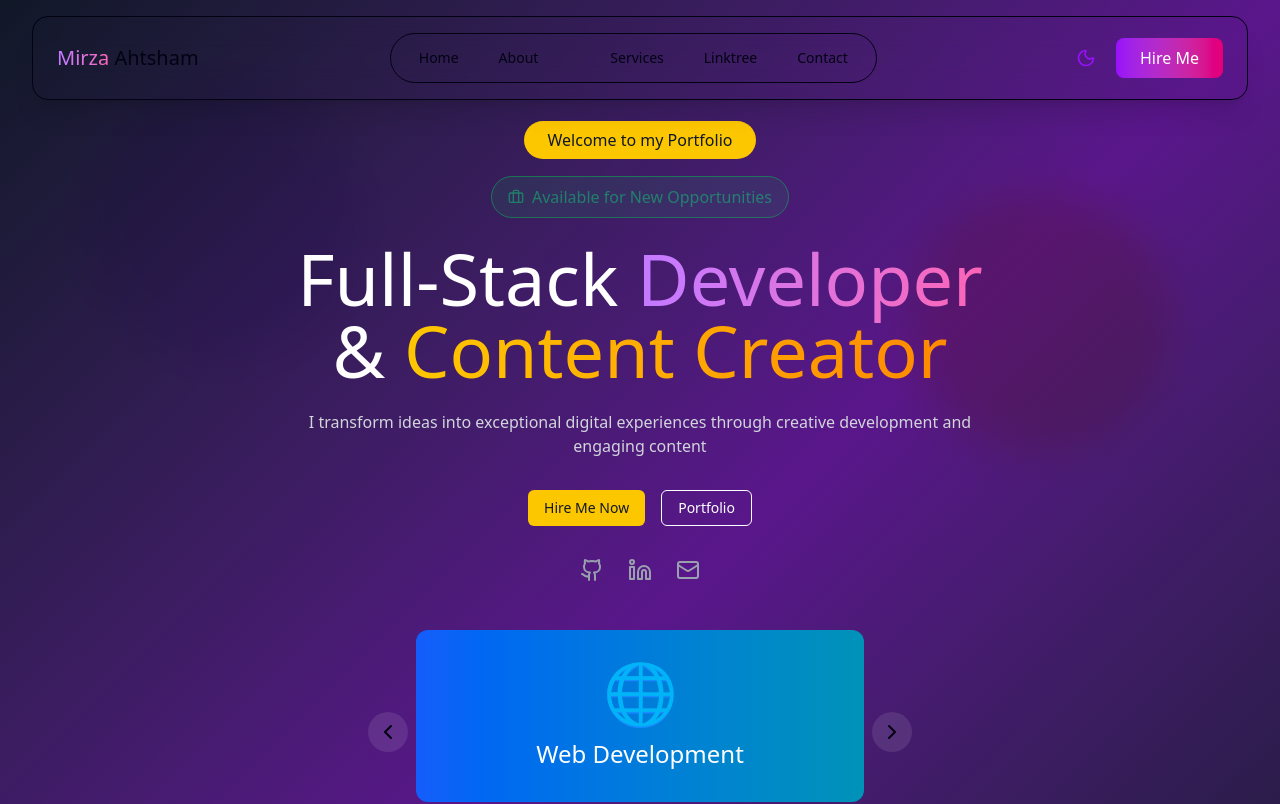
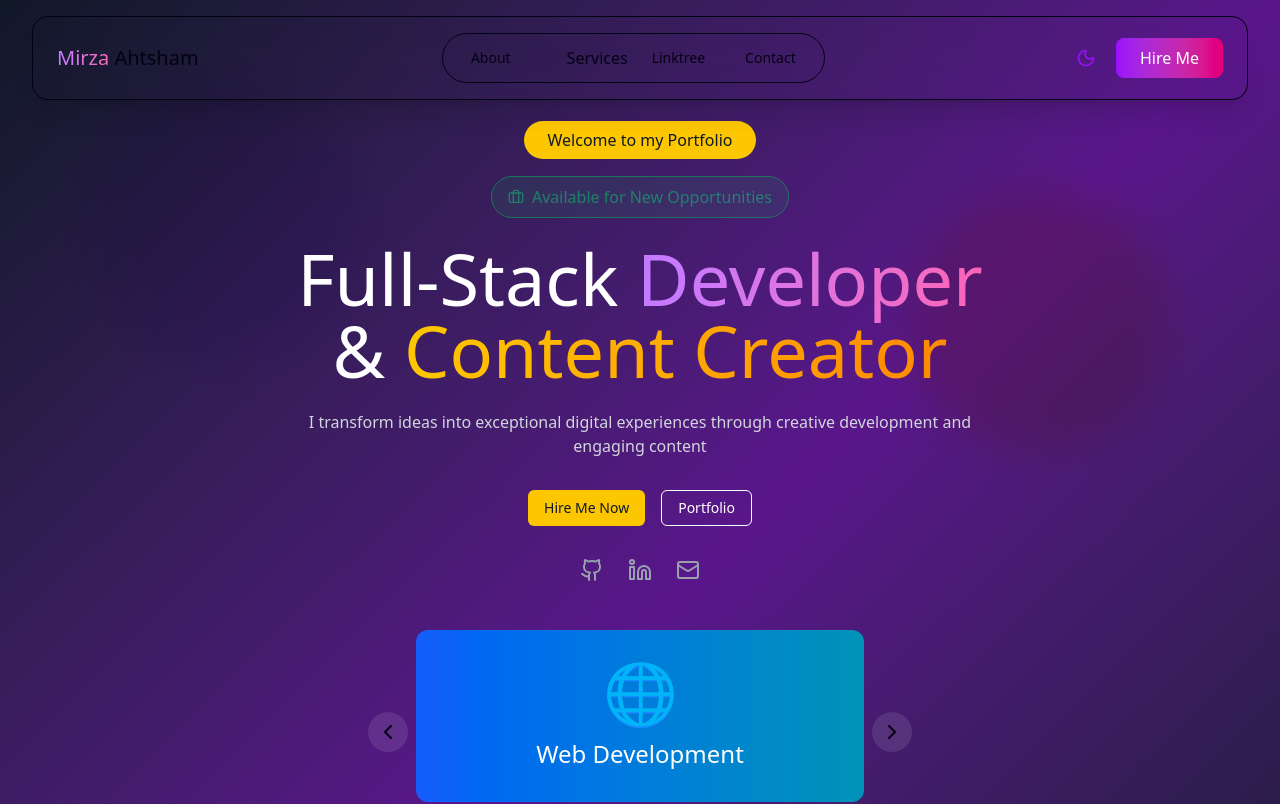
Before and after one commit to mirzaahtsham/ahtsham-webmentor, a Next.js app: page / in a window 1280 px wide. Shown: the top 804 px of the page. Built offline with nearby package versions, Linux system fonts and the light colour scheme.

Commit message:
Updated header Service button issue

```diff
--- a/src/components/HeaderWithMegaMenu.tsx
+++ b/src/components/HeaderWithMegaMenu.tsx
@@ -63,12 +63,12 @@ export function HeaderWithMegaMenu() {
 
               {/* Desktop Navigation */}
               <nav className="hidden md:flex items-center gap-2 bg-muted/50 dark:bg-gray-800/50 rounded-full px-3 py-2 border border-border dark:border-gray-700">
-                <a
+                {/* <a
                   href="/"
                   className="text-muted-foreground dark:text-gray-300 hover:text-foreground dark:hover:text-white px-4 py-1.5 rounded-full hover:bg-accent dark:hover:bg-gray-700 text-sm transition-all duration-300"
                 >
                   Home
-                </a>
+                </a> */}
                 <Link
                   href="/#about"
                   className="text-muted-foreground dark:text-gray-300 hover:text-foreground dark:hover:text-white px-4 py-1.5 rounded-full hover:bg-accent dark:hover:bg-gray-700 text-sm transition-all duration-300"
@@ -82,13 +82,13 @@ export function HeaderWithMegaMenu() {
                   onMouseEnter={() => setActiveMenu("services")}
                   onMouseLeave={() => setActiveMenu(null)}
                 >
-                  <button className="text-muted-foreground dark:text-gray-300 hover:text-foreground dark:hover:text-white px-4 py-1.5 rounded-full hover:bg-accent dark:hover:bg-gray-700 text-sm transition-all duration-300">
+                  {/* <button className="text-muted-foreground dark:text-gray-300 hover:text-foreground dark:hover:text-white px-4 py-1.5 rounded-full hover:bg-accent dark:hover:bg-gray-700 text-sm transition-all duration-300"> */}
                      <Link
                   href="/services"
                   className="text-muted-foreground dark:text-gray-300 hover:text-foreground dark:hover:text-white px-4 py-1.5 rounded-full hover:bg-accent dark:hover:bg-gray-700 text-sm transition-all duration-300"
                 >
                 </Link>Services
-                  </button>
+                  {/* </button> */}
 
                   {/* Mega Menu Dropdown */}
                   {activeMenu === "services" && (
```
